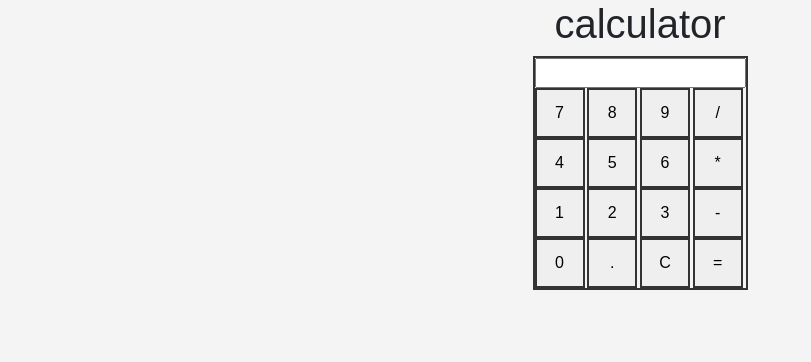
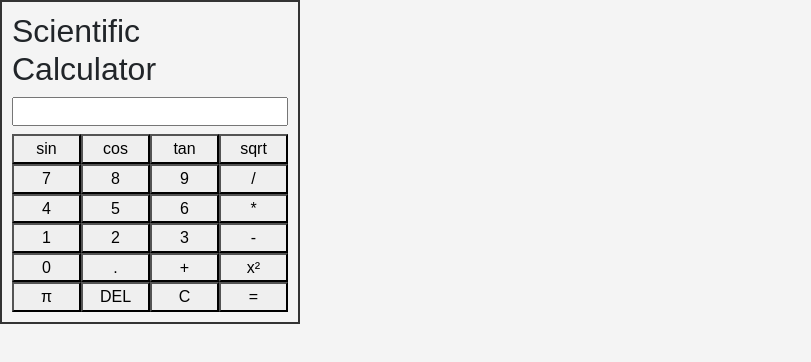
Before and after one commit to mayankpathar/FWET_React_lab, a React (Vite) app: page / in a window 1280 px wide. Shown: the top 362 px of the page, without its empty margins (0-811 px from the left). Built offline with nearby package versions, Linux system fonts and the light colour scheme.

Commit message:
Add ScientificCalculator component for advanced calculations

```diff
--- a/src/App.jsx
+++ b/src/App.jsx
@@ -36,6 +36,7 @@
 import { useState } from "react";
 import Appcontent from "./lab-8/Appcontent";
 import Simple_calculator from "./lab-9/Simple_calculator";
+import Scientific_calculator from "./lab-9/Scientific_calculator";
 // import A from "./lab-7/b/A";
 // import A from "./lab-7/a/A";
 
@@ -112,7 +113,8 @@ function App() {
      {/* lab-8 */}
      {/* <Appcontent/> */}
      {/* lab-9 */}
-     <Simple_calculator/>
+     {/* <Simple_calculator/> */}
+     <Scientific_calculator/>
   </>)
 }
 
--- /dev/null
+++ b/src/lab-9/Scientific_calculator.jsx
@@ -0,0 +1,75 @@
+import React, { useState } from 'react'
+
+function Scientific_calculator() {
+  const [input, setInput] = useState('')
+  const [result, setResult] = useState('')
+
+  const addValue = (value) => {
+    setResult('')
+    setInput((current) => current + value)
+  }
+
+  const calculate = () => {
+    try {
+      setResult(String(Function(`"use strict"; return (${input})`)()))
+    } catch {
+      setResult('Error')
+    }
+  }
+
+  const scientificOperation = (operation) => {
+    const value = Number(input)
+    if (Number.isNaN(value)) {
+      setResult('Error')
+      return
+    }
+
+    const operations = {
+      sin: Math.sin(value * Math.PI / 180),
+      cos: Math.cos(value * Math.PI / 180),
+      tan: Math.tan(value * Math.PI / 180),
+      sqrt: Math.sqrt(value),
+      square: value ** 2,
+    }
+    setResult(String(operations[operation]))
+  }
+
+  const clear = () => {
+    setInput('')
+    setResult('')
+  }
+
+  return (
+    <div
+      style={{
+        border: '2px solid #333',
+        width: '300px',
+        minHeight: '200px',
+        padding: '10px',
+      }}
+    >
+      <h2>Scientific Calculator</h2>
+      <input
+        type="text"
+        value={result || input}
+        readOnly
+        style={{ width: '100%', boxSizing: 'border-box', marginBottom: '8px' }}
+      />
+      <div style={{ display: 'grid', gridTemplateColumns: 'repeat(4, 1fr)' }}>
+        {['sin', 'cos', 'tan', 'sqrt'].map((operation) => (
+          <button key={operation} onClick={() => scientificOperation(operation)}>{operation}</button>
+        ))}
+        {['7', '8', '9', '/', '4', '5', '6', '*', '1', '2', '3', '-', '0', '.', '+'].map((value) => (
+          <button key={value} onClick={() => addValue(value)}>{value}</button>
+        ))}
+        <button onClick={() => scientificOperation('square')}>x²</button>
+        <button onClick={() => addValue(String(Math.PI))}>π</button>
+        <button onClick={() => setInput((current) => current.slice(0, -1))}>DEL</button>
+        <button onClick={clear}>C</button>
+        <button onClick={calculate}>=</button>
+      </div>
+    </div>
+  )
+}
+
+export default Scientific_calculator
```
